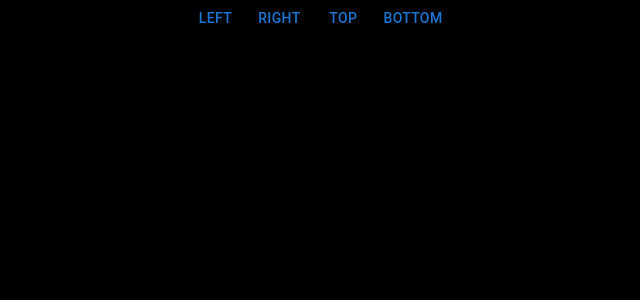
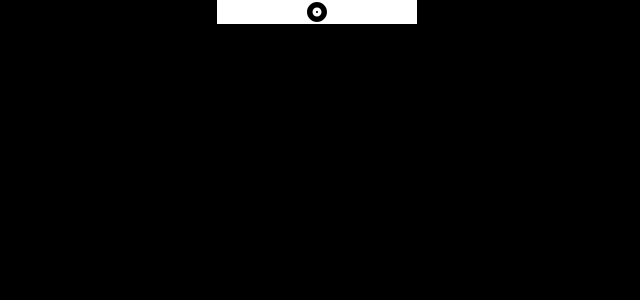
Before and after one commit to derek-oshita/css-bucket, a React (Create React App) app in the folder landingPages/the_contortionist/: page / in a window 1280 px wide. Shown: the top 300 px of the page, without its empty margins (323-963 px from the left). Built offline with nearby package versions, Linux system fonts and the light colour scheme.

Commit message:
NavBar drawer opens to the right. Created NavToggleButton component.

```diff
--- a/landingPages/the_contortionist/src/components/molecules/NavBar.js
+++ b/landingPages/the_contortionist/src/components/molecules/NavBar.js
@@ -1,4 +1,6 @@
-import * as React from "react";
+import React, { Fragment } from "react";
+
+import AlbumIcon from "@mui/icons-material/Album";
 import Box from "@mui/material/Box";
 import SwipeableDrawer from "@mui/material/SwipeableDrawer";
 import Button from "@mui/material/Button";
@@ -12,9 +14,6 @@ import MailIcon from "@mui/icons-material/Mail";
 
 export default function SwipeableTemporaryDrawer() {
   const [state, setState] = React.useState({
-    top: false,
-    left: false,
-    bottom: false,
     right: false,
   });
 
@@ -37,7 +36,7 @@ export default function SwipeableTemporaryDrawer() {
       onClick={toggleDrawer(anchor, false)}
       onKeyDown={toggleDrawer(anchor, false)}
     >
-      <List>
+      {/* <List>
         {["Inbox", "Starred", "Send email", "Drafts"].map((text, index) => (
           <ListItem button key={text}>
             <ListItemIcon>
@@ -57,15 +56,26 @@ export default function SwipeableTemporaryDrawer() {
             <ListItemText primary={text} />
           </ListItem>
         ))}
-      </List>
+      </List> */}
     </Box>
   );
 
   return (
     <div>
-      {["left", "right", "top", "bottom"].map((anchor) => (
-        <React.Fragment key={anchor}>
-          <Button onClick={toggleDrawer(anchor, true)}>{anchor}</Button>
+      {["right"].map((anchor) => (
+        <Box key={anchor}>
+          <AlbumIcon
+            onClick={toggleDrawer(anchor, true)}
+            sx={{
+              cursor: "pointer",
+              backgroundColor: "white",
+              width: {
+                md: 200,
+              },
+            }}
+          >
+            {anchor}
+          </AlbumIcon>
           <SwipeableDrawer
             anchor={anchor}
             open={state[anchor]}
@@ -74,7 +84,7 @@ export default function SwipeableTemporaryDrawer() {
           >
             {list(anchor)}
           </SwipeableDrawer>
-        </React.Fragment>
+        </Box>
       ))}
     </div>
   );
```
Also changed, not shown: landingPages/the_contortionist/src/components/atoms/NavToggleButton.js (added, +57 -0 lines).
